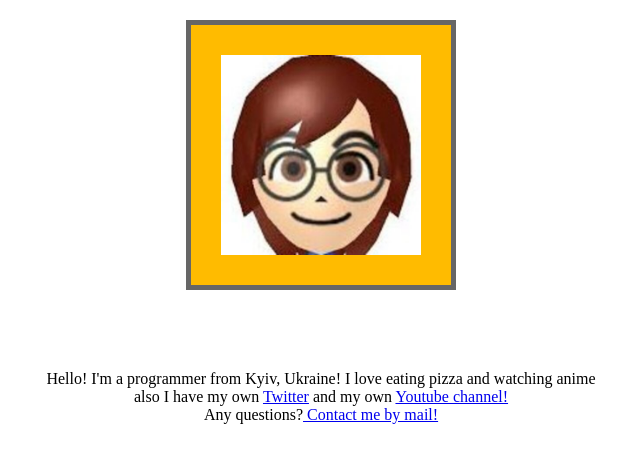
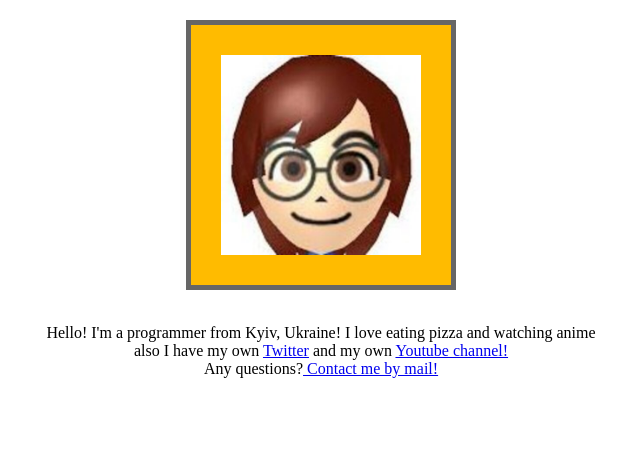
Before and after one commit to Maxim-Kovalenko/jenyakell-site, a plain HTML site: page index.html in a window 1280 px wide. Shown: the part 108-570 px from the top of the page, without its empty margins (319-959 px from the left). Drawn offline with Linux system fonts and the light colour scheme.

Commit message:
Update index.html

```diff
--- a/index.html
+++ b/index.html
@@ -17,11 +17,7 @@
     border: 5px solid #666; /* Параметры рамки */
    }
    .about{
-      margin-top: 50px;
-      padding: 10px;
-      left: 40px;
-      right: 40px;
-      background: ##e4ffdb;
+      margin-top: 30px;
    }
   </style>
  </head>
```
